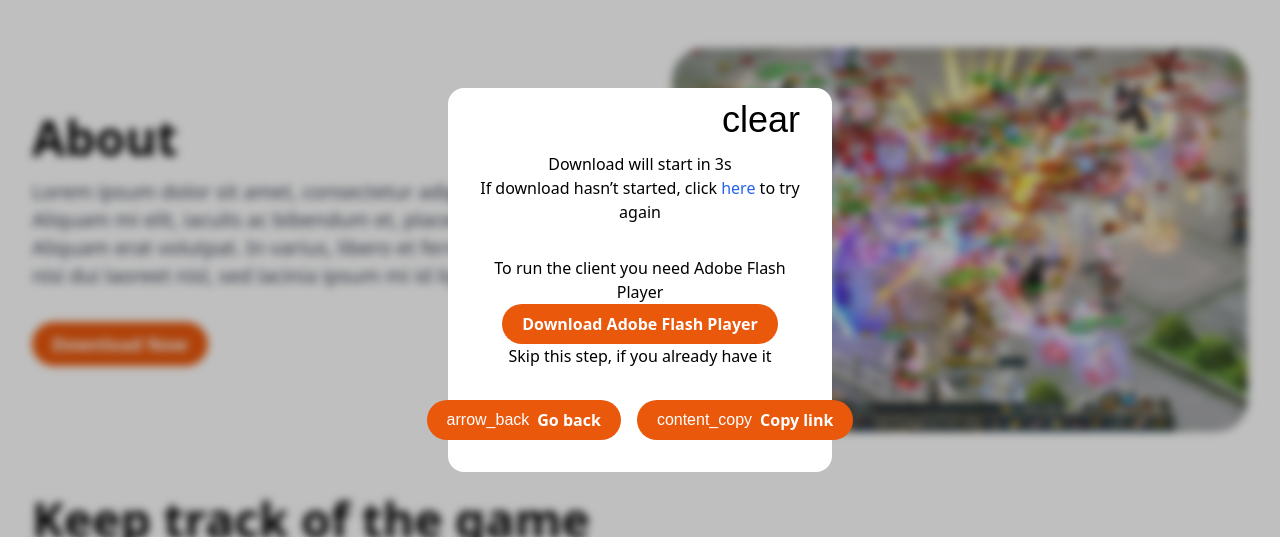
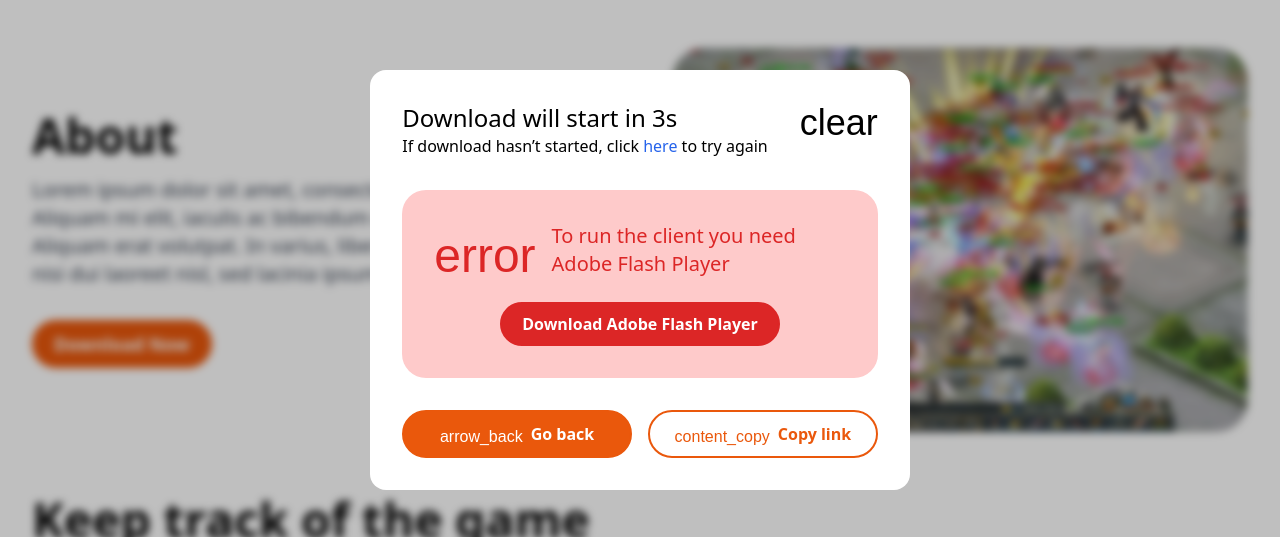
Before and after one commit to Finchsize/interniship-4, a React (Create React App) app in the folder frontend/: page / in a window 1280 px wide. Both pictures are taken after a click on the button "Download Now". Shown: the part 120-657 px from the top of the page. Built offline with nearby package versions, Linux system fonts and the light colour scheme; a web font is replaced by a local one.

Commit message:
I4-62 - Add styles to download pop-up

```diff
--- /dev/null
+++ b/frontend/src/components/Button/Button.css
@@ -0,0 +1,12 @@
+.primary {
+  @apply border-2 border-orange-600 bg-orange-600 text-white hover:border-orange-700 hover:bg-orange-700 disabled:border-orange-500 disabled:bg-orange-500;
+}
+.danger {
+  @apply border-2 border-red-600 bg-red-600 text-white hover:border-red-700 hover:bg-red-700 disabled:border-red-500 disabled:bg-red-500;
+}
+.primary.outlined {
+  @apply border-2 border-orange-600 bg-transparent text-orange-600 hover:border-orange-700 hover:text-orange-700 disabled:border-orange-500 disabled:text-orange-500;
+}
+.danger.outlined {
+  @apply border-2 border-red-600 bg-transparent text-red-600 hover:border-red-700 hover:text-red-700 disabled:border-red-500 disabled:text-red-500;
+}
--- a/frontend/src/components/Button/Button.tsx
+++ b/frontend/src/components/Button/Button.tsx
@@ -1,3 +1,5 @@
+import "./Button.css";
+
 const Button = ({
   text,
   loading,
@@ -6,6 +8,8 @@ const Button = ({
   size,
   onClick,
   disabled,
+  color,
+  variant,
 }: {
   text: React.ReactNode;
   loading?: boolean;
@@ -14,6 +18,8 @@ const Button = ({
   size?: "sm" | "base" | "lg" | "xl" | "2xl";
   onClick?: () => void;
   disabled?: boolean;
+  color?: "primary" | "danger";
+  variant?: "solid" | "outlined";
 }) => {
   return (
     <button
@@ -22,7 +28,22 @@ const Button = ({
         type === "button" ? "button" : type === "submit" ? "submit" : "button"
       }
       onClick={onClick}
-      className={`${
+      className={`
+      flex justify-center whitespace-nowrap rounded-full px-5 py-2 font-semibold transition
+      ${
+        // Set color
+        color === "primary"
+          ? "primary"
+          : color === "danger"
+          ? "danger"
+          : "primary"
+      }
+      ${
+        // Set variant
+        variant === "outlined" ? "outlined" : "solid"
+      }
+      ${
+        // Set button size
         size === "sm"
           ? "text-sm"
           : size === "lg"
@@ -32,13 +53,12 @@ const Button = ({
           : size === "2xl"
           ? "text-2xl"
           : "text-base"
-      } ${
+      }
+      ${
+        // Set full width
         fullWidth ? "w-full" : "w-min"
-      } flex justify-center whitespace-nowrap rounded-full ${
-        !loading ? "bg-orange-600 hover:bg-orange-700" : "bg-orange-500"
-      } px-5 py-2 font-semibold text-white transition ${
-        loading && "cursor-wait"
-      }`}
+      }
+      ${loading && "cursor-wait"}`}
     >
       {!loading ? (
         text
--- a/frontend/src/components/Modal/Modal.tsx
+++ b/frontend/src/components/Modal/Modal.tsx
@@ -10,7 +10,7 @@ const Modal = ({ children }: { children: React.ReactNode }) => {
       }}
     >
       <div
-        className="flex w-full max-w-sm flex-col gap-8 rounded-2xl bg-white p-8"
+        className="inline-flex flex-col gap-8 rounded-2xl bg-white p-8"
         onClick={(e) => e.stopPropagation()}
       >
         {children}
--- a/frontend/src/pages/Download.tsx
+++ b/frontend/src/pages/Download.tsx
@@ -43,16 +43,13 @@ export function Download() {
 
   return (
     <Modal>
-      <div className=" flex w-full justify-end">
-        <button className="font-icons text-4xl" onClick={() => navigate(-1)}>
-          clear
-        </button>
-      </div>
-      <div className="text-center">
+      <div className="flex w-full flex-col gap-8">
+        <div className=" flex items-start justify-between gap-8 self-stretch">
+          <div>
             {countdown > 0 ? (
-          <p>Download will start in {countdown}s</p>
+              <p className=" text-2xl">Download will start in {countdown}s</p>
             ) : (
-          <p>Download has started</p>
+              <p className="text-2xl text-green-700">Download has started</p>
             )}
             <p>
               If download hasn’t started, click{" "}
@@ -62,21 +59,36 @@ export function Download() {
               to try again
             </p>
           </div>
-      <div className="flex flex-col items-center text-center">
-        <p>To run the client you need Adobe Flash Player</p>
+          <button className="text-4xl" onClick={() => navigate(-1)}>
+            <span className="font-icons">clear</span>
+          </button>
+        </div>
+        <div className="flex flex-col items-center gap-6 rounded-3xl bg-red-200 p-8 text-xl text-red-600">
+          <div className="flex w-full items-center gap-4">
+            <div className=" pt-2 text-5xl">
+              <span className="font-icons">error</span>
+            </div>
+            <p>
+              To run the client you need <br /> Adobe Flash Player
+            </p>
+          </div>
+
           <Button
             text="Download Adobe Flash Player"
             size="base"
             onClick={downloadAdobe}
+            color="danger"
           />
-        <p>Skip this step, if you already have it</p>
         </div>
+
         <div className="flex flex-col items-end">
           <div className="flex w-full justify-center gap-4">
             <Button
               text={
-              <div className="flex w-full items-center justify-center">
-                <span className="pr-2 font-icons text-white">arrow_back</span>
+                <div className="flex w-full items-center justify-center gap-2">
+                  <div className="pt-1">
+                    <span className="font-icons">arrow_back</span>
+                  </div>
                   <p>Go back</p>
                 </div>
               }
@@ -88,16 +100,20 @@ export function Download() {
             />
             <Button
               text={
-              <div className="flex w-full items-center justify-center">
-                <span className="pr-2 font-icons text-white">content_copy</span>
+                <div className="flex w-full items-center justify-center gap-2">
+                  <div className="pt-1">
+                    <span className="font-icons">content_copy</span>
+                  </div>
                   <p>{copy}</p>
                 </div>
               }
               size="base"
               fullWidth
               onClick={copyLink}
+              variant="outlined"
               disabled={disabled}
             />
+          </div>
         </div>
       </div>
     </Modal>
--- a/frontend/src/styles/index.css
+++ b/frontend/src/styles/index.css
@@ -16,7 +16,7 @@
   word-wrap: normal;
   white-space: nowrap;
   direction: ltr;
-  font-variation-settings: "FILL" 1;
+  font-variation-settings: "FILL" 0;
 }
 
 body {
```
Lines whose indentation alone changed are shown as unchanged.
